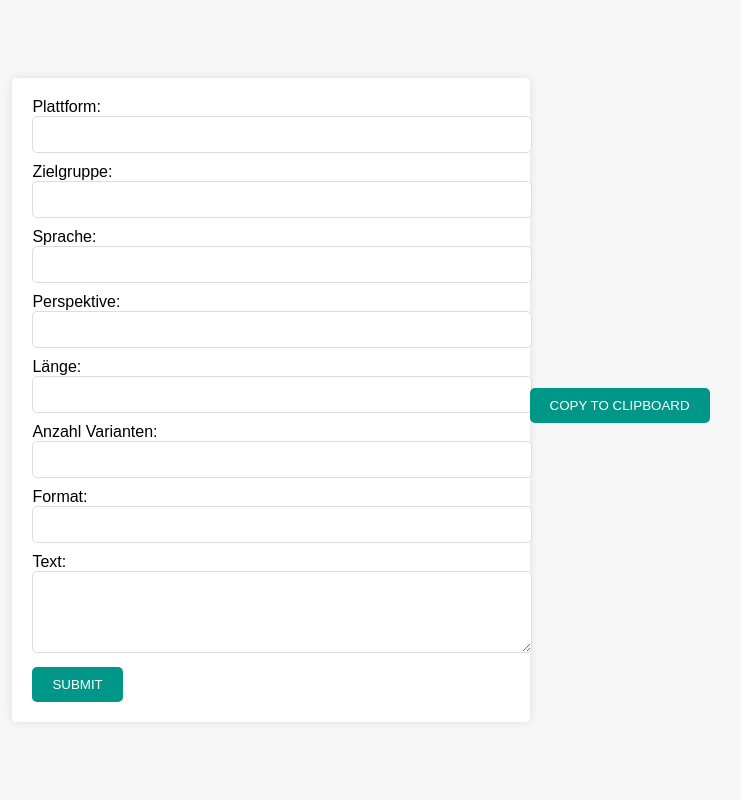
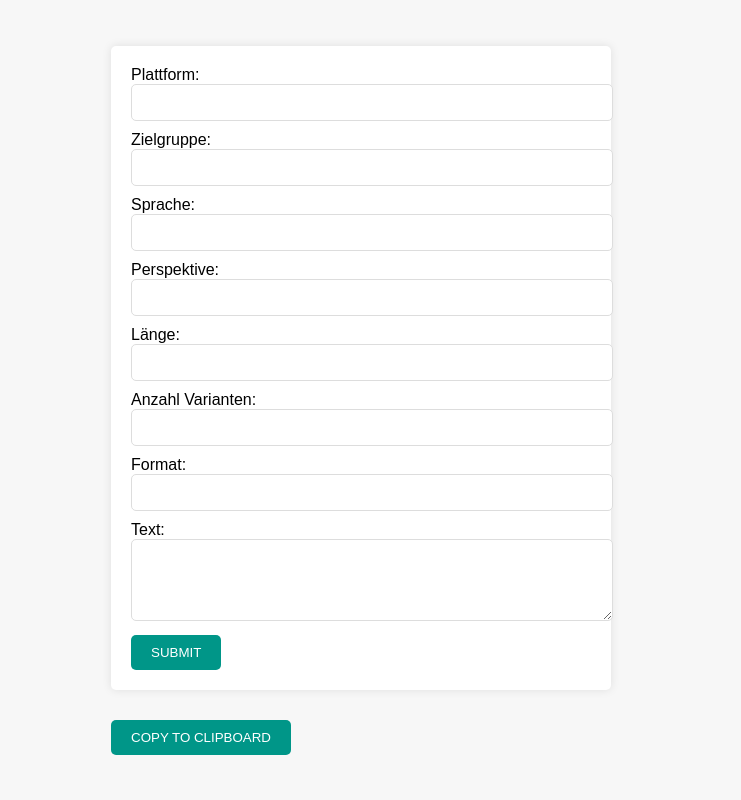
Before and after one commit to mmz-srf/chatgpt-hackday-post-it, a Flask app: template templates/form.html in a window 1280 px wide. Shown: the whole page, without its empty margins (279-1020 px from the left). Run offline with Flask 3, Linux system fonts and the light colour scheme; the template is opened without the code that fills it, so the values that code supplies are empty.

Commit message:
add styling

```diff
--- a/app.py
+++ b/app.py
@@ -17,7 +17,7 @@ def form():
         "text": "",
     }
 
-    message = Template('''
+    template = '''
     Du bist ein ${plattform}-Experte.
     Kannst du bitte aus folgenden Text
     ${varianten} Varianten für ein
@@ -26,13 +26,15 @@ def form():
     für ein ${zielgruppe} Publikum
     auf ${sprache}
     mit einer ${perspektive} Perspektive erzeugen
-    : [${text}]''')
+    : [${text}]'''
+
+    message = template
 
     if request.method == 'POST':
         for field in form_data.keys():
             form_data[field] = request.form.get(field)
 
-        message = message.substitute(form_data)
+        message = Template(template).substitute(form_data)
 
     return render_template('form.html', message=message, form_data=form_data)
 
--- a/static/styles.css
+++ b/static/styles.css
@@ -44,3 +44,11 @@ button {
     cursor: pointer;
     text-transform: uppercase;
 }
+
+.container {
+    width: 500px;
+}
+
+.message {
+    margin-top: 20px;
+}
--- a/templates/form.html
+++ b/templates/form.html
@@ -5,6 +5,7 @@
         <link rel="stylesheet" type="text/css" href="{{ url_for('static', filename='styles.css') }}">
     </head>
 <body>
+    <div class="container">
     <form method="POST">
         Plattform: <input type="text" name="plattform" value="{{ form_data.plattform }}"><br>
         Zielgruppe: <input type="text" name="zielgruppe" value="{{ form_data.zielgruppe }}"><br>
@@ -16,8 +17,11 @@
         Text: <textarea name="text" rows="4" cols="50">{{ form_data.text }}</textarea><br>
         <input type="submit" value="Submit">
     </form>
+    <div class="message">
     <p id="message">{{ message }}</p>
     <button onclick="copyToClipboard()">Copy to Clipboard</button>
+</div>
+</div>
     <script>
         function copyToClipboard() {
             var text = document.querySelector('#message').innerText;
```
